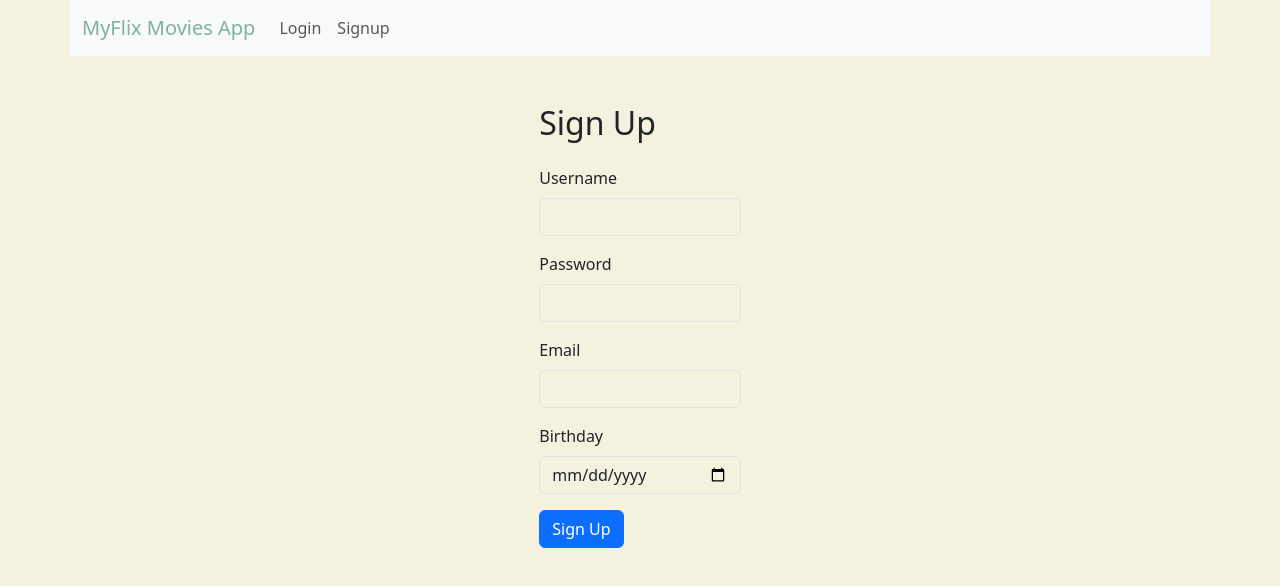
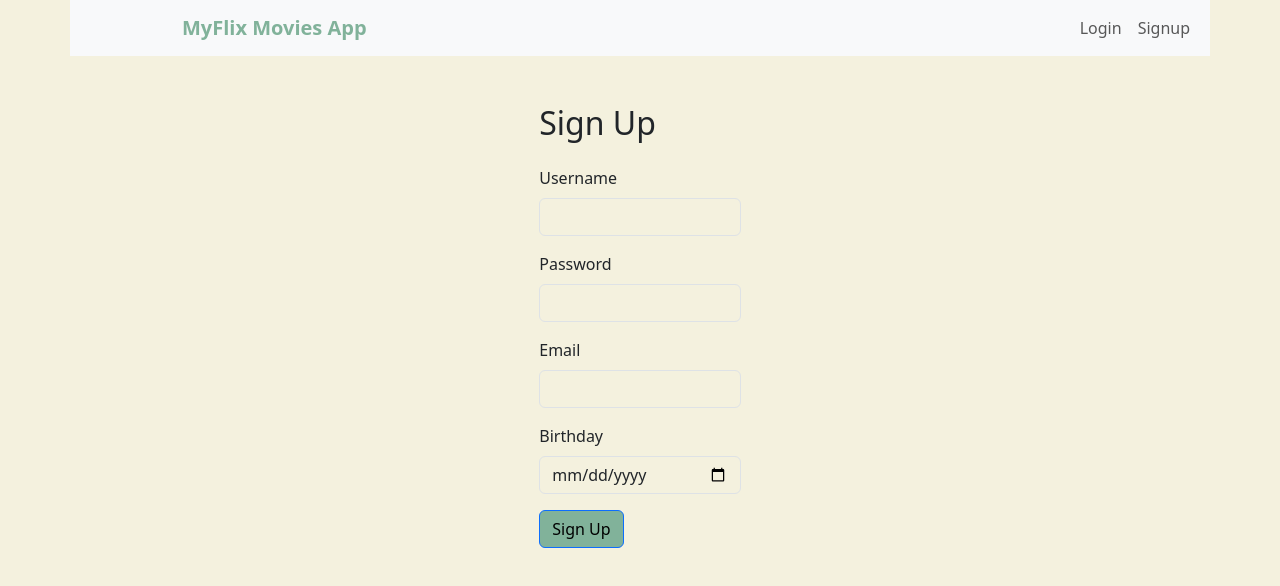
Before and after one commit to Inge-dev/myFlix-client, a React (Vite) app: page /signup in a window 1280 px wide. Shown: the top 586 px of the page. Built offline with nearby package versions, Linux system fonts and the light colour scheme.

Commit message:
Updated Bootstrap styling

```diff
--- a/src/components/navigation-bar/navigation-bar.jsx
+++ b/src/components/navigation-bar/navigation-bar.jsx
@@ -5,15 +5,15 @@ import "./navigation-bar.scss";
 export const NavigationBar = ({ user, onLoggedOut }) => {
   return (
     <Navbar bg="light" variant="light" expand="lg">
-      <Container>
-        <div className="mx-auto">
-          <Navbar.Brand as={Link} to="/" className="text-center navbar-title">
-            MyFlix Movies App
-          </Navbar.Brand>
-        </div>
+      <Container className="d-flex justify-content-between align-items-center">
+        <div style={{ width: "100px" }}></div>
+        <Navbar.Brand as={Link} to="/" className="text-center navbar-title fw-bold">
+          MyFlix Movies App
+        </Navbar.Brand>
+
         <Navbar.Toggle aria-controls="basic-navbar-nav" />
         <Navbar.Collapse id="basic-navbar-nav">
-          <Nav className="me-auto">
+          <Nav className="ms-auto">
             {!user && (
               <>
                 <Nav.Link as={Link} to="/login">
--- a/src/components/signup-view/signup-view.jsx
+++ b/src/components/signup-view/signup-view.jsx
@@ -5,6 +5,7 @@ import Button from "react-bootstrap/Button";
 import Container from "react-bootstrap/Container";
 import Row from "react-bootstrap/Row";
 import Col from "react-bootstrap/Col";
+import "./signup-view.scss";
 
 export const SignupView = ({ onSignedUp }) => {
   const navigate = useNavigate();
@@ -93,7 +94,7 @@ export const SignupView = ({ onSignedUp }) => {
               />
             </Form.Group>
 
-            <Button variant="primary" type="submit">
+            <Button variant="primary" className="custom-colored-button" type="submit">
               Sign Up
             </Button>
           </Form>
--- /dev/null
+++ b/src/components/signup-view/signup-view.scss
@@ -0,0 +1,12 @@
+@use '../../styles/variables' as *;
+@use 'sass:color';
+
+.custom-colored-button {
+  color: black !important;
+  background-color: $primary !important;
+
+
+  &:hover {
+    color: color.adjust($primary, $lightness: -10%) !important;
+  }
+}
```
